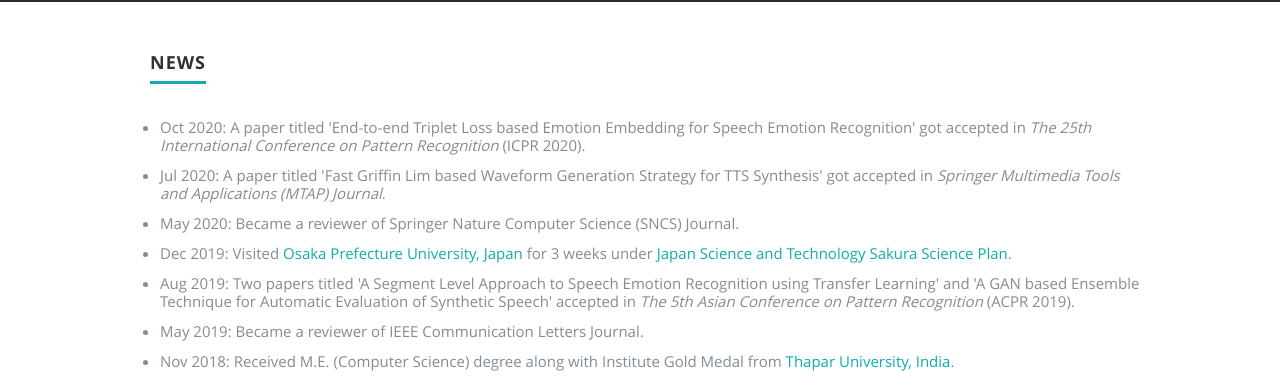
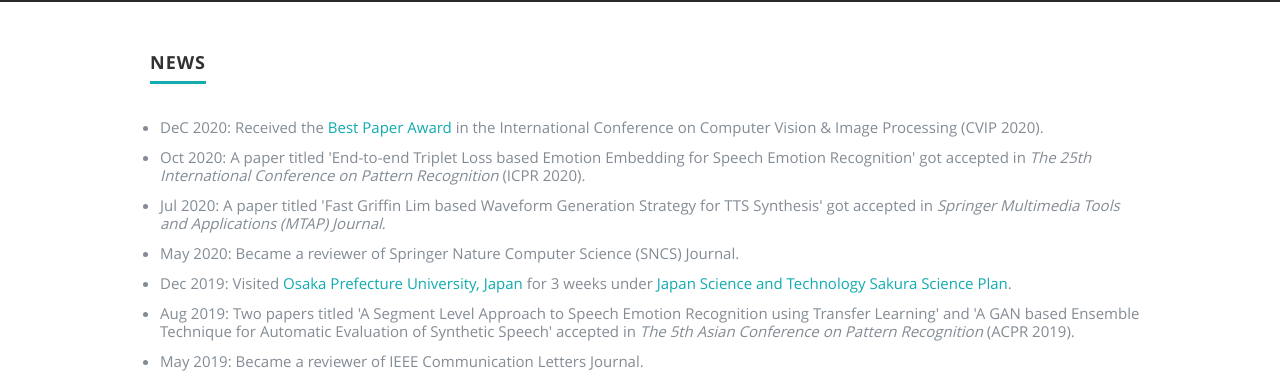
Before and after one commit to puneet-kr/puneet-kr.github.io, a plain HTML site: page index.html in a window 1280 px wide. Shown: the part 422-800 px from the top of the page. Drawn offline with nearby package versions, Linux system fonts and the light colour scheme.

Commit message:
Update index.html

```diff
--- a/index.html
+++ b/index.html
@@ -104,6 +104,7 @@
 
 
 			<ol style="list-style-type:disc;">
+				<li>DeC 2020: Received the <a target=_blank href="https://cvip2020.iiita.ac.in/awards.php">Best Paper Award</a> in the International Conference on Computer Vision & Image Processing (CVIP 2020).</li>
 				<li>Oct 2020: A paper titled 'End-to-end Triplet Loss based Emotion Embedding for Speech Emotion Recognition' got accepted in <i>The 25th International Conference on Pattern Recognition</i> (ICPR 2020).</li>
 				<li>Jul 2020: A paper titled 'Fast Griffin Lim based Waveform Generation Strategy for TTS Synthesis' got accepted in <i>Springer Multimedia Tools and Applications (MTAP) Journal</i>.</li>
 				<li>May 2020: Became a reviewer of Springer Nature Computer Science (SNCS) Journal.</li>
```
